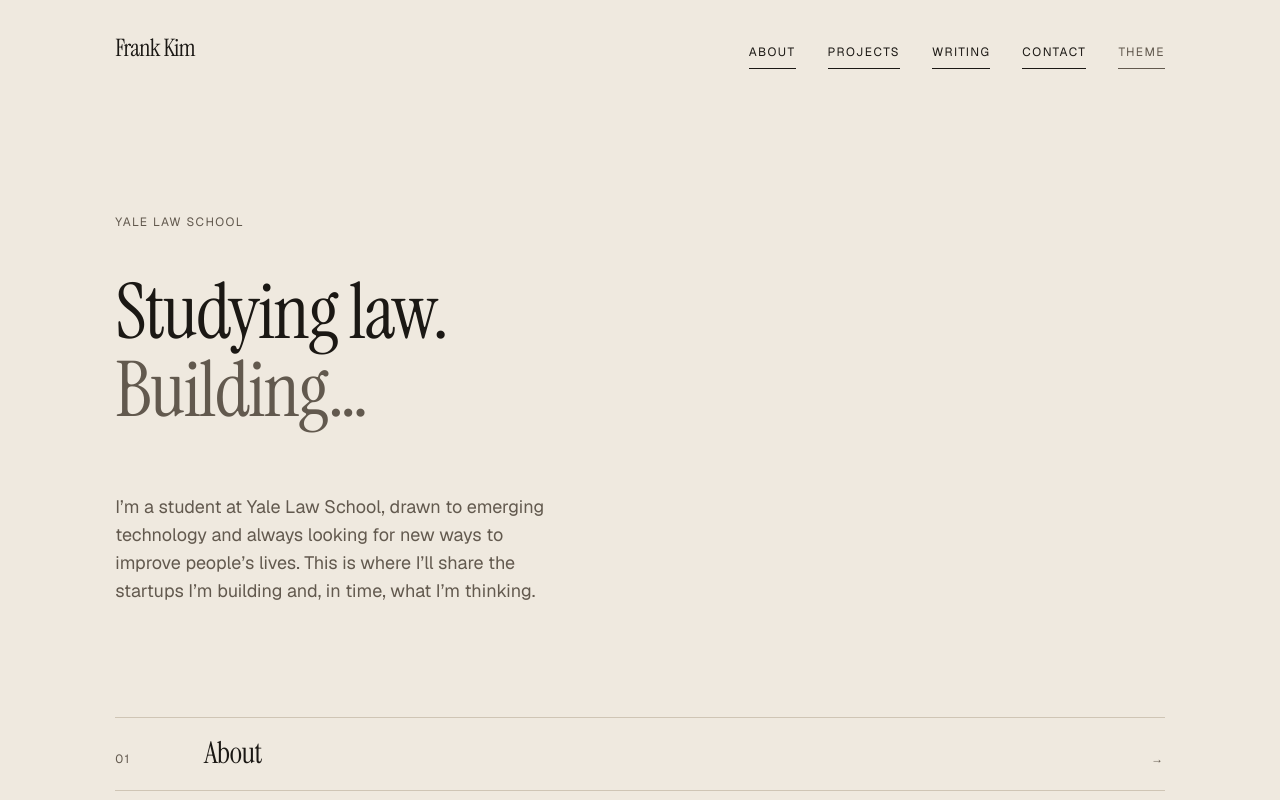
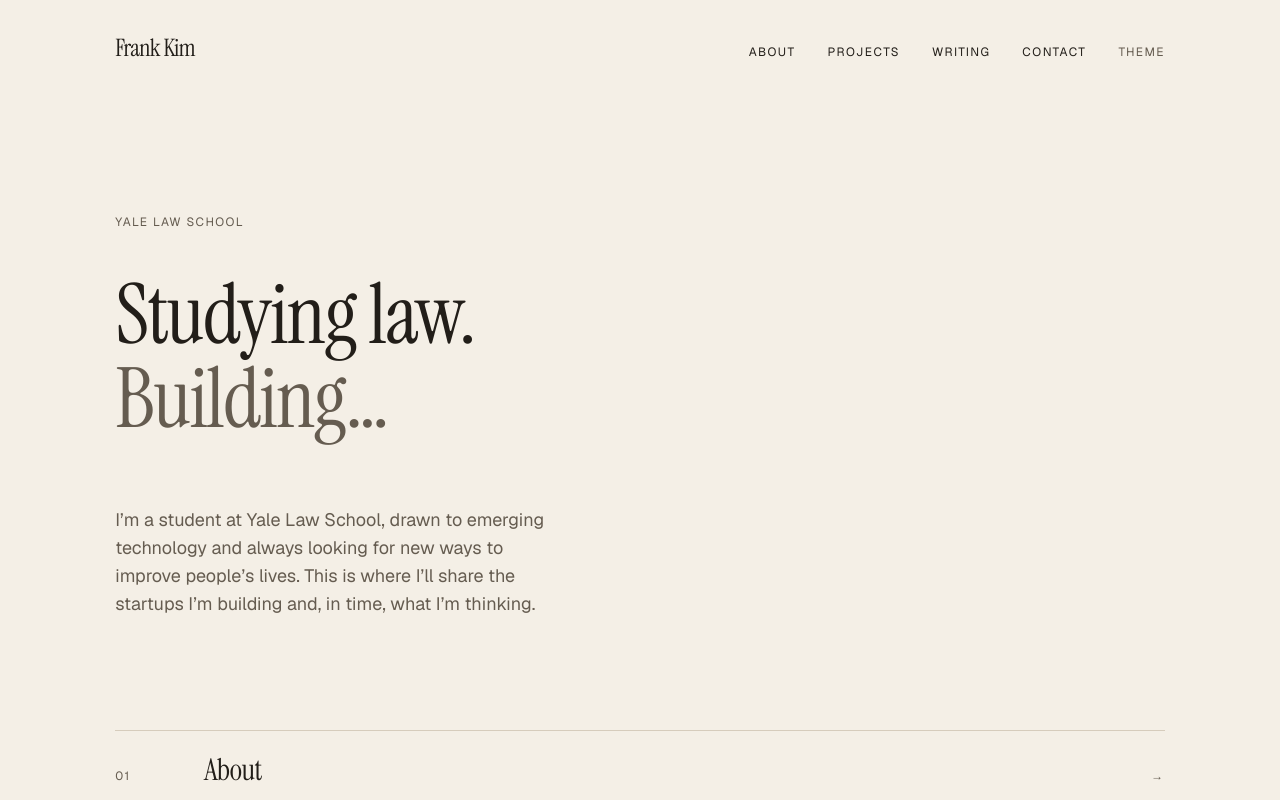
Before and after one commit to kimfrankj/website, a Next.js app: page / in a window 1280 px wide. Shown: the top 800 px of the page. Built offline with nearby package versions, Linux system fonts and the light colour scheme; no server answers.

Commit message:
Refine palette, quiet nav links, hover tint on index rows, footer email
Co-Authored-By: Claude Sonnet 5.5 <noreply@anthropic.com>

```diff
--- a/src/app/globals.css
+++ b/src/app/globals.css
@@ -4,32 +4,32 @@
 /* Travertine palette. Light is default; dark follows the OS unless the
    visitor picks a theme (data-theme on <html>). */
 :root {
-  --bg: #efe9df;
-  --surface: #e6ded1;
-  --ink: #1b1814;
-  --muted: #62594e;
-  --line: #cfc5b5;
-  --accent: #a8401f;
+  --bg: #f4efe6;
+  --surface: #ebe4d8;
+  --ink: #221e19;
+  --muted: #655c50;
+  --line: #d6ccbc;
+  --accent: #9c4426;
   color-scheme: light;
 }
 @media (prefers-color-scheme: dark) {
   :root:not([data-theme="light"]) {
-    --bg: #161310;
-    --surface: #1f1b17;
-    --ink: #ede6da;
-    --muted: #a39a8c;
-    --line: #352f28;
-    --accent: #e0775a;
+    --bg: #17130f;
+    --surface: #201b16;
+    --ink: #efe8dc;
+    --muted: #a89f91;
+    --line: #3a332b;
+    --accent: #e08a6a;
     color-scheme: dark;
   }
 }
 :root[data-theme="dark"] {
-  --bg: #161310;
-  --surface: #1f1b17;
-  --ink: #ede6da;
-  --muted: #a39a8c;
-  --line: #352f28;
-  --accent: #e0775a;
+  --bg: #17130f;
+  --surface: #201b16;
+  --ink: #efe8dc;
+  --muted: #a89f91;
+  --line: #3a332b;
+  --accent: #e08a6a;
   color-scheme: dark;
 }
 
@@ -42,7 +42,7 @@
   --color-accent: var(--accent);
   --font-display: var(--font-instrument), "Times New Roman", serif;
   --font-sans: var(--font-geist), ui-sans-serif, system-ui, sans-serif;
-  --text-hero: clamp(2.5rem, 6vw, 5rem);
+  --text-hero: clamp(2.75rem, 6.5vw, 5.5rem);
   --text-title: clamp(2.25rem, 4.5vw, 3.75rem);
   --text-lead: clamp(1.25rem, 2vw, 1.625rem);
 }
@@ -96,6 +96,12 @@ body {
   background: linear-gradient(currentColor, currentColor) 0 100% / 100% 1px no-repeat;
   transition: background-size 0.4s cubic-bezier(0.2, 0.7, 0.2, 1), color 0.2s;
 }
+/* Quiet nav links: no resting underline, drawn in on hover */
+.link-quiet {
+  background: linear-gradient(currentColor, currentColor) 0 100% / 0% 1px no-repeat;
+  transition: background-size 0.35s cubic-bezier(0.2, 0.7, 0.2, 1), color 0.2s;
+}
+.link-quiet:hover, .link-quiet:focus-visible { background-size: 100% 1px; }
 .link:hover { color: var(--accent); background-size: 0% 1px; background-position: 100% 100%; }
 
 .skip {
--- a/src/app/layout.tsx
+++ b/src/app/layout.tsx
@@ -27,8 +27,8 @@ export const metadata: Metadata = {
 
 export const viewport: Viewport = {
   themeColor: [
-    { media: "(prefers-color-scheme: light)", color: "#efe9df" },
-    { media: "(prefers-color-scheme: dark)", color: "#161310" },
+    { media: "(prefers-color-scheme: light)", color: "#f4efe6" },
+    { media: "(prefers-color-scheme: dark)", color: "#17130f" },
   ],
 };
 
--- a/src/app/page.tsx
+++ b/src/app/page.tsx
@@ -29,7 +29,7 @@ export default function Home() {
         <ul className="mt-20 md:mt-28">
           {index.map((item, i) => (
             <li key={item.href} className="border-t border-line last:border-b">
-              <Link href={item.href} className="group grid grid-cols-12 items-baseline gap-4 py-5">
+              <Link href={item.href} className="group -mx-4 grid grid-cols-12 items-baseline gap-4 px-4 py-6 transition-colors hover:bg-surface">
                 <span className="label col-span-2 md:col-span-1">{String(i + 1).padStart(2, "0")}</span>
                 <span className="display col-span-6 text-2xl transition-colors group-hover:text-accent md:col-span-7 md:text-3xl">
                   {item.label}
--- a/src/components/Footer.tsx
+++ b/src/components/Footer.tsx
@@ -7,6 +7,7 @@ export function Footer() {
       <div className="flex flex-col justify-between gap-4 sm:flex-row">
         <p className="label">© {new Date().getFullYear()} {site.name}</p>
         <ul className="flex gap-6">
+          <li><a href={`mailto:${site.email}`} className="label link">Email</a></li>
           {links.map(([name, href]) => (
             <li key={name}>
               <a href={href} className="label link" rel="me noopener">{name}</a>
--- a/src/components/Header.tsx
+++ b/src/components/Header.tsx
@@ -12,7 +12,7 @@ export function Header() {
         <ul className="flex gap-4 sm:gap-8">
           {nav.map((n) => (
             <li key={n.href}>
-              <Link href={n.href} className="label link inline-block py-1.5 !text-ink">
+              <Link href={n.href} className="label link-quiet inline-block py-1.5 !text-ink">
                 {n.label}
               </Link>
             </li>
--- a/src/components/ThemeToggle.tsx
+++ b/src/components/ThemeToggle.tsx
@@ -13,7 +13,7 @@ export function ThemeToggle() {
   }
 
   return (
-    <button type="button" onClick={toggle} className="label link py-1.5" aria-label="Toggle light and dark mode">
+    <button type="button" onClick={toggle} className="label link-quiet py-1.5" aria-label="Toggle light and dark mode">
       Theme
     </button>
   );
```
